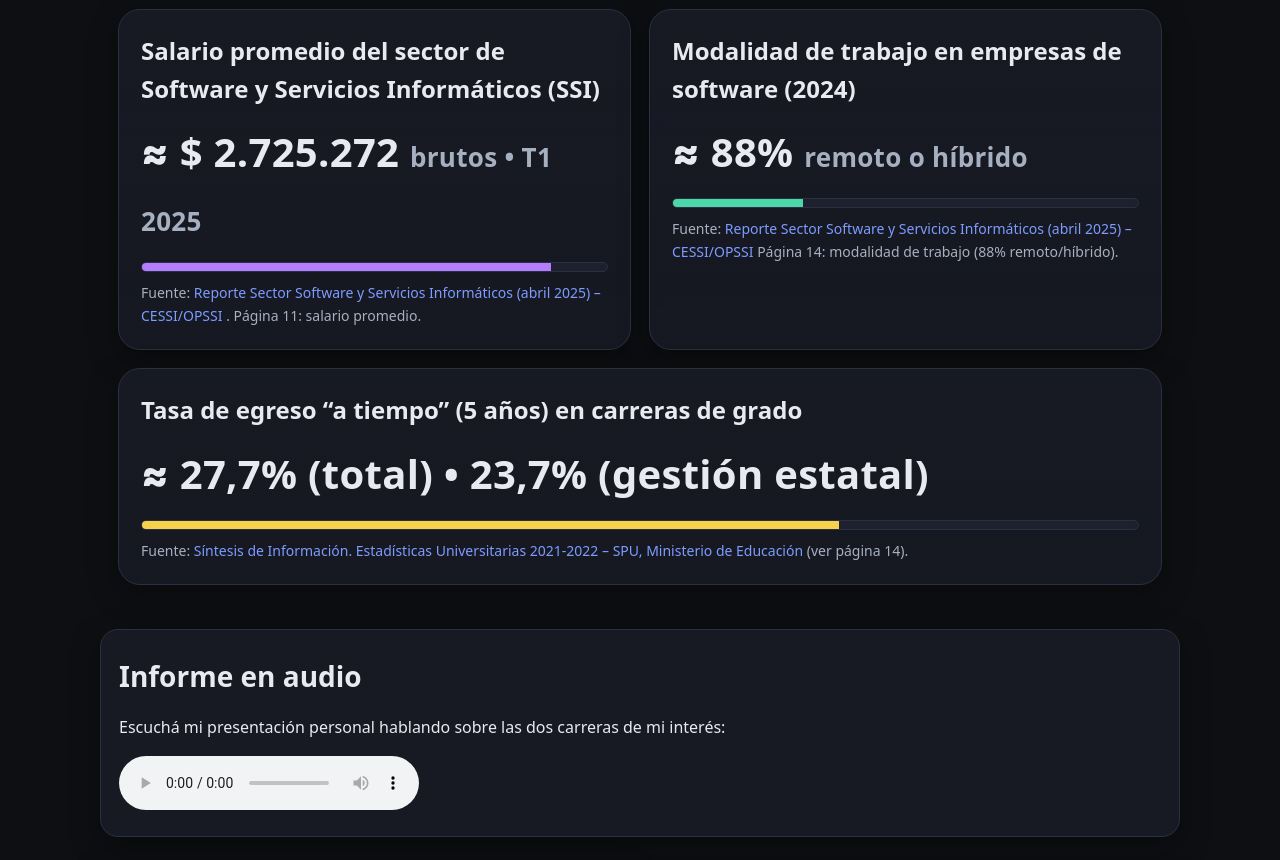
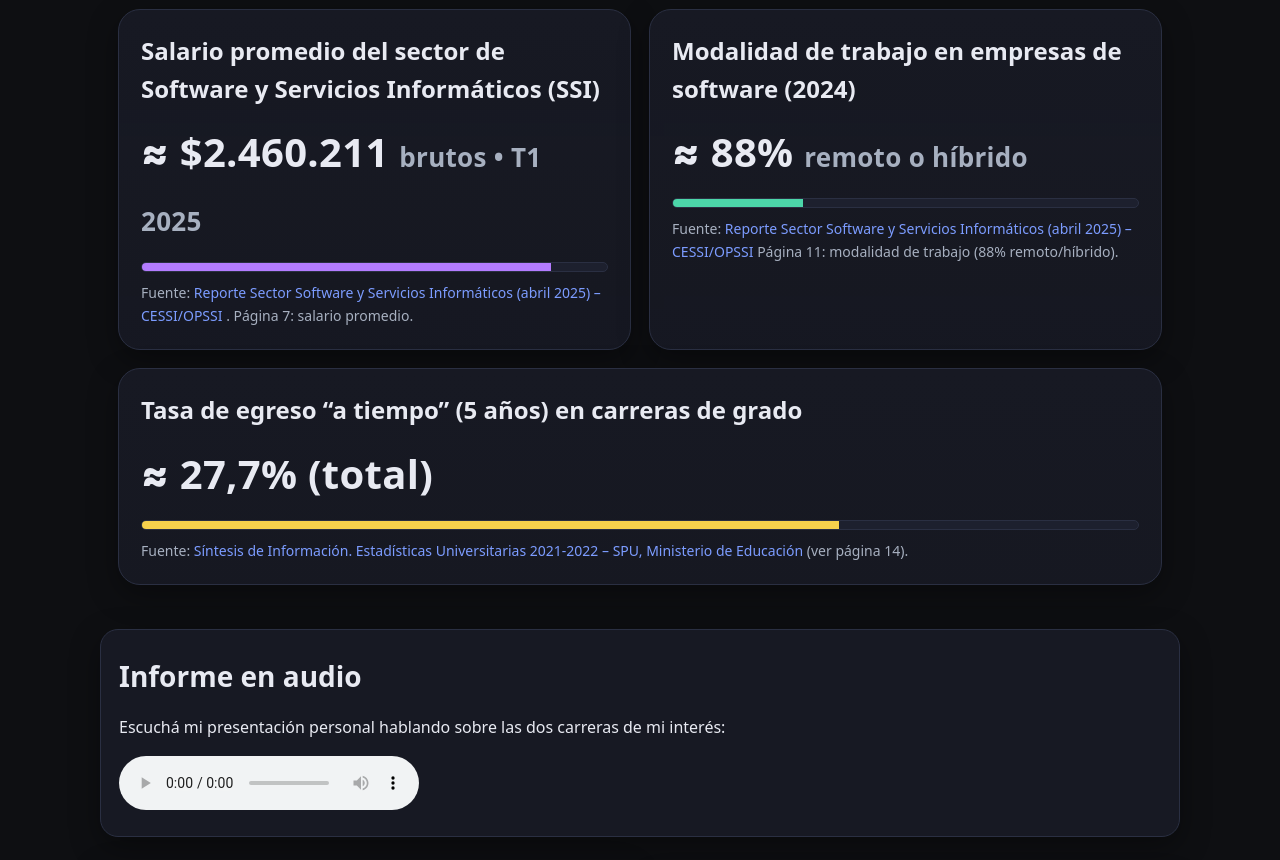
Before and after one commit to Pedro-Cabezas/Informe-Carreras, a plain HTML site: page index.html in a window 1280 px wide. Shown: the part 4966-5826 px from the top of the page. Drawn offline with Linux system fonts and the light colour scheme.

Commit message:
index.html

```diff
--- a/index.html
+++ b/index.html
@@ -515,13 +515,13 @@
         <!-- Salario SSI -->
         <div class="stat-card accent-2">
           <div class="stat-title">Salario promedio del sector de Software y Servicios Informáticos (SSI)</div>
-          <div class="stat-value">≈ $ 2.725.272 <span class="muted" style="font-weight:700; font-size:.65em">brutos • T1 2025</span></div>
+          <div class="stat-value">≈ $2.460.211 <span class="muted" style="font-weight:700; font-size:.65em">brutos • T1 2025</span></div>
           <div class="progress"><div class="bar"></div></div>
           <div class="source">
             Fuente: <a href="https://cessi.org.ar/wp-content/uploads/2025/05/Reporte-Sector-sftware-y-Servicios-Informaticos-abril-2025.pdf" target="_blank" rel="noopener">
               Reporte Sector Software y Servicios Informáticos (abril 2025) – CESSI/OPSSI
             </a>.
-            Página 11: salario promedio.
+            Página 7: salario promedio.
           </div>
         </div>
 
@@ -534,14 +534,14 @@
             Fuente: <a href="https://cessi.org.ar/wp-content/uploads/2025/05/Reporte-Sector-sftware-y-Servicios-Informaticos-abril-2025.pdf" target="_blank" rel="noopener">
               Reporte Sector Software y Servicios Informáticos (abril 2025) – CESSI/OPSSI
             </a>
-            Página 14: modalidad de trabajo (88% remoto/híbrido).
+            Página 11: modalidad de trabajo (88% remoto/híbrido).
           </div>
         </div>
 
         <!-- Egreso en tiempo teórico -->
         <div class="stat-card accent-1" style="grid-column:1 / -1">
           <div class="stat-title">Tasa de egreso “a tiempo” (5 años) en carreras de grado</div>
-          <div class="stat-value">≈ 27,7% (total) • 23,7% (gestión estatal)</div>
+          <div class="stat-value">≈ 27,7% (total)</div>
           <div class="progress"><div class="bar"></div></div>
           <div class="source">
             Fuente: <a href="https://www.argentina.gob.ar/sites/default/files/sintesis_2021-2022_sistema_universitario_argentino_1.pdf" target="_blank" rel="noopener">
```
